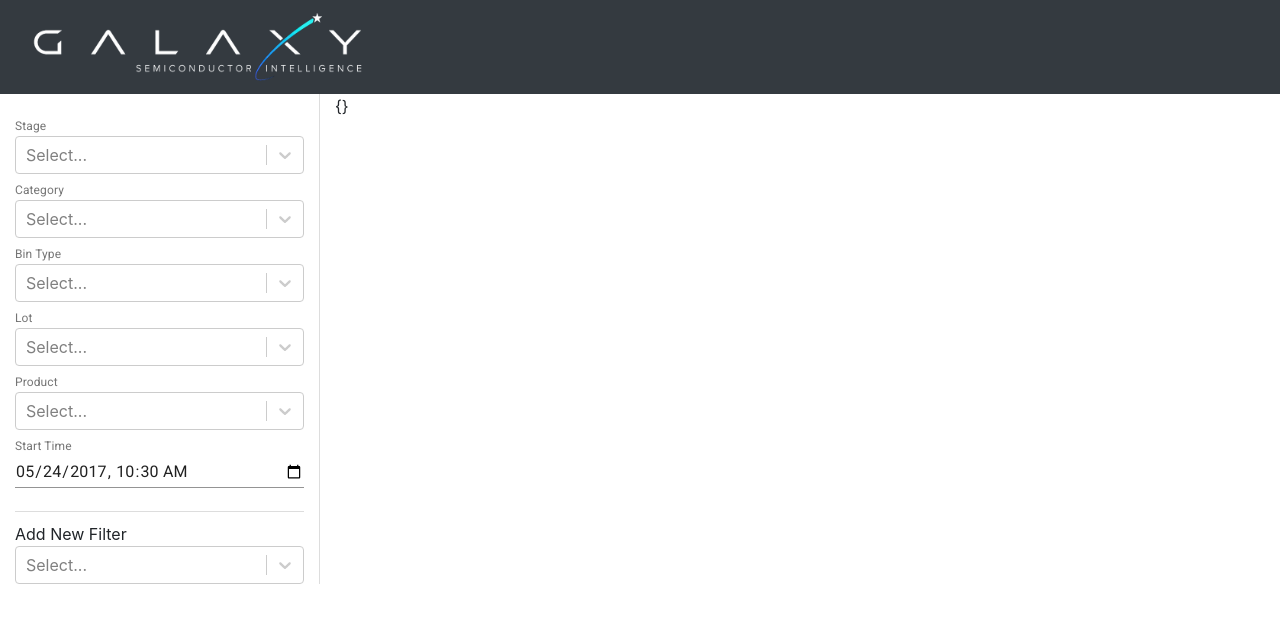
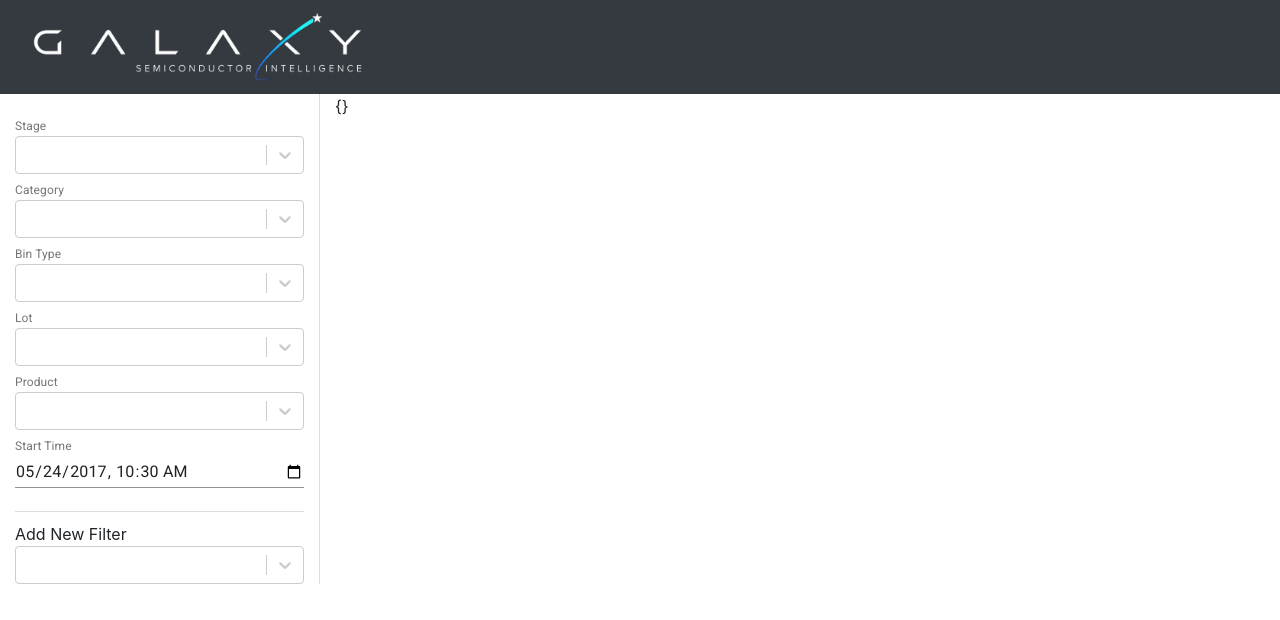
Before and after one commit to reagan-smith/galaxy-ui-mockup, a Next.js app: page / in a window 1280 px wide. Shown: the top 620 px of the page. Built offline with nearby package versions, Linux system fonts and the light colour scheme.

Commit message:
adjusted default search text

```diff
--- a/src/pages/index.js
+++ b/src/pages/index.js
@@ -59,6 +59,7 @@ export default function FilterPage() {
           value={selectedObjects[filter.columnHeader]}
           onChange={(event) => handleChange(event, filter.columnHeader)}
           options={optionsObj}
+          placeholder=""
         />
       </div>
     );
@@ -157,7 +158,12 @@ export default function FilterPage() {
         >
           Add New Filter
         </div>
-        <Select value={[]} onChange={addNewFilterCallback} options={options} />
+        <Select
+          placeholder=""
+          value={[]}
+          onChange={addNewFilterCallback}
+          options={options}
+        />
       </div>
     );
   };
```
